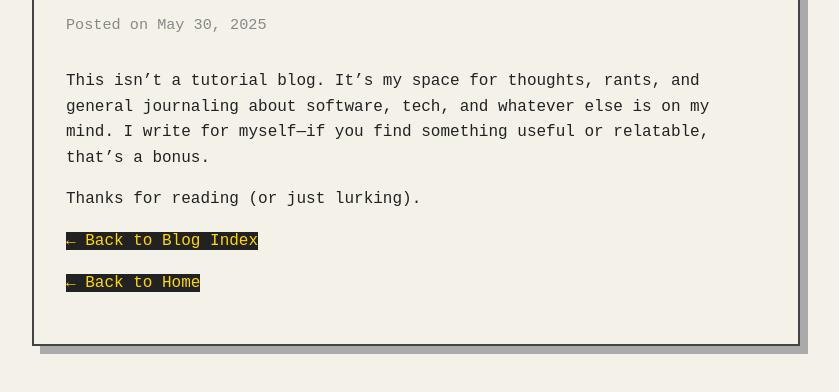
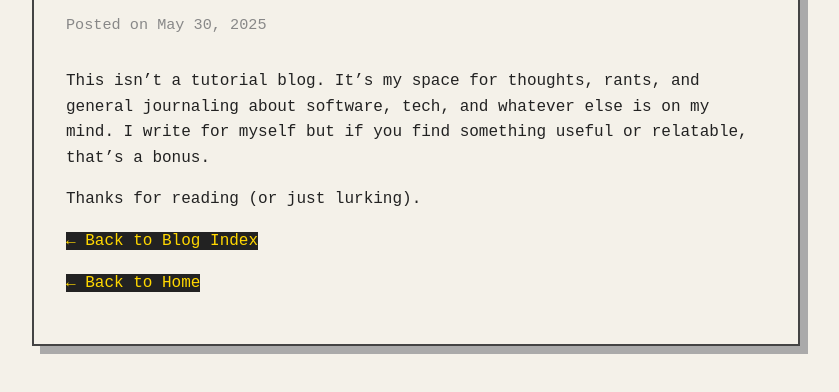
Before and after one commit to vishnuroshan/vishnuroshan-site, a website: page blog/first-post.html in a window 1280 px wide. Shown: the part 110-502 px from the top of the page, without its empty margins (224-1063 px from the left). Drawn offline with nearby package versions, Linux system fonts and the light colour scheme.

Commit message:
Update first-post.html

```diff
--- a/blog/first-post.html
+++ b/blog/first-post.html
@@ -25,7 +25,7 @@
 <body>
   <h1>Welcome to My Blog</h1>
   <div class="meta">Posted on May 30, 2025</div>
-  <p>This isn’t a tutorial blog. It’s my space for thoughts, rants, and general journaling about software, tech, and whatever else is on my mind. I write for myself—if you find something useful or relatable, that’s a bonus.</p>
+  <p>This isn’t a tutorial blog. It’s my space for thoughts, rants, and general journaling about software, tech, and whatever else is on my mind. I write for myself but if you find something useful or relatable, that’s a bonus.</p>
   <p>Thanks for reading (or just lurking).</p>
   <p><a href="index.html">← Back to Blog Index</a></p>
   <p><a href="../">← Back to Home</a></p>
```
